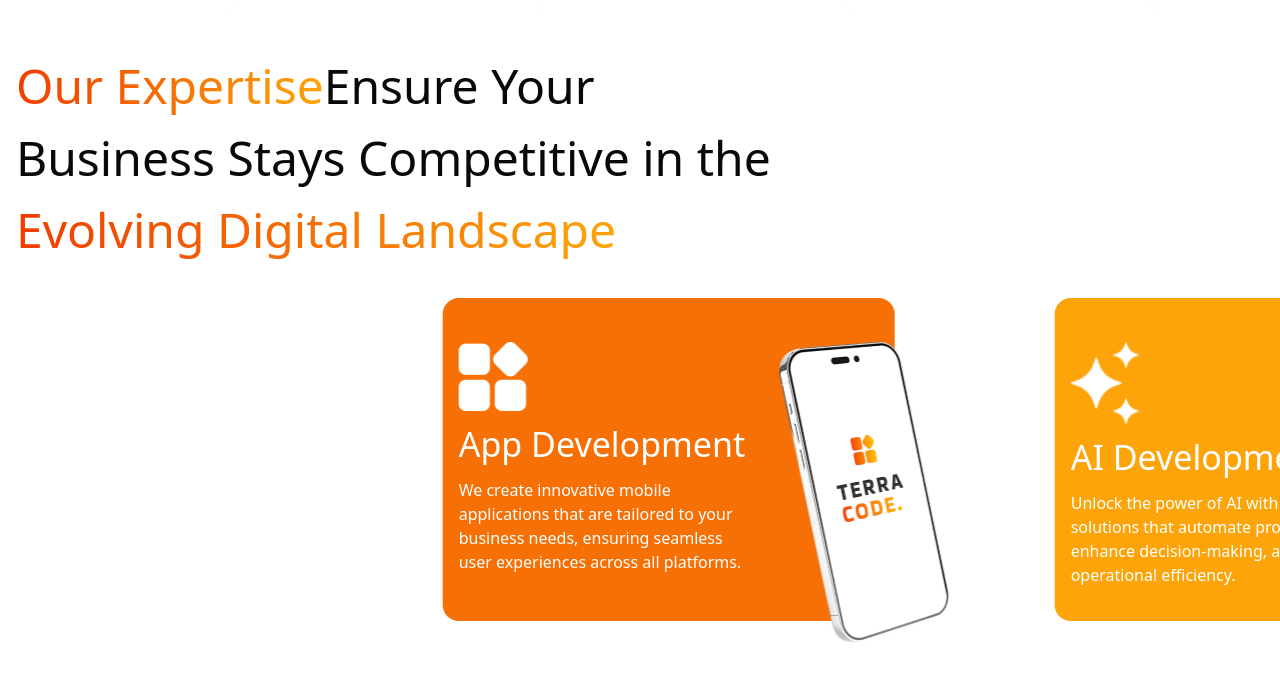
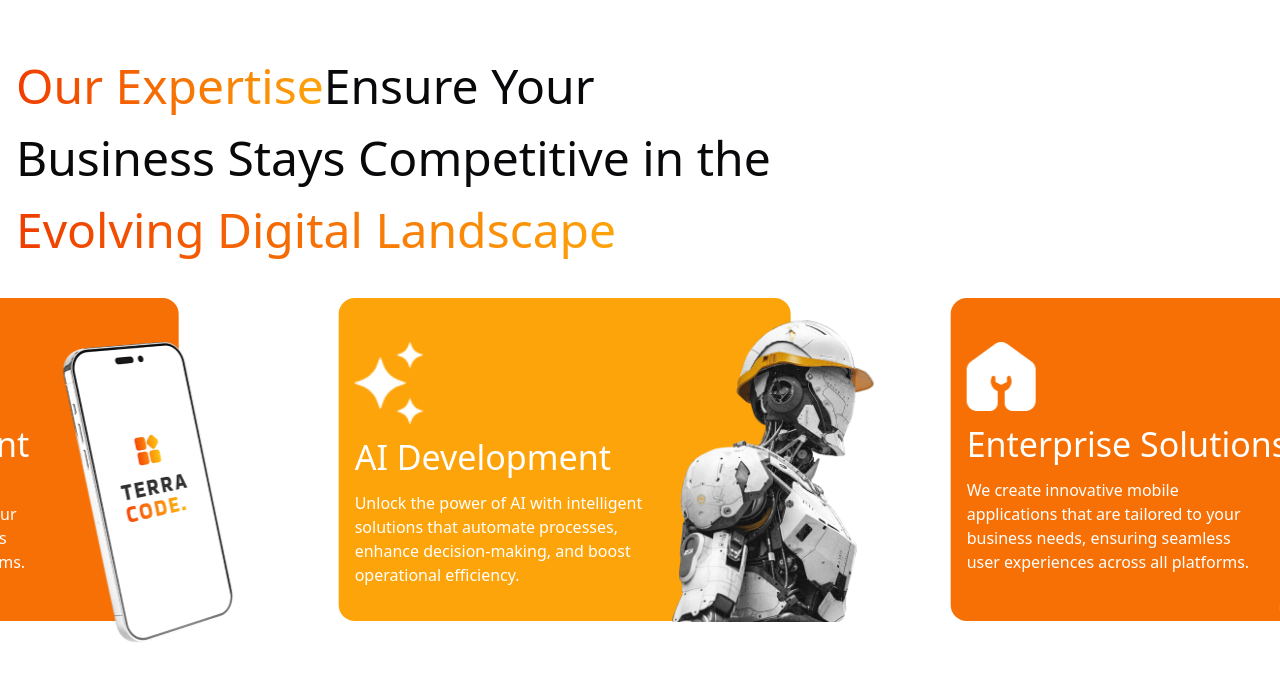
Before and after one commit to Terracode-Dev/Main-Site, a React (Vite) app: page / in a window 1280 px wide. Shown: the part 797-1477 px from the top of the page. Built offline with nearby package versions, Linux system fonts and the light colour scheme.

Commit message:
final push

```diff
--- a/src/components/home/Services.tsx
+++ b/src/components/home/Services.tsx
@@ -7,7 +7,6 @@ const Example = () => {
   return (
 
     <div className="">
-
       <HorizontalScrollCarousel />
     </div>
   );
@@ -19,7 +18,7 @@ const HorizontalScrollCarousel = () => {
     target: targetRef,
   });
 
-  const x = useTransform(scrollYProgress, [0, 1], ["40%", "-80%"]);
+  const x = useTransform(scrollYProgress, [0, 1], ["2%", "-80%"]);
 
   return (
     <section ref={targetRef} className="relative h-[300vh] ">
@@ -109,7 +108,7 @@ const cards = [
     image: "/AI-1.png",
     bgColor: "bg-[#FDA40A]",
     id: 2,
-    sty:'absolute md:right-[-125px] right-[-78px] md:top-1 top-4 md:w-[320px] md:h-[320px] w-[200px] h-[200px]'
+    sty:'absolute md:right-[-125px] right-[-78px] md:top-1 top-0 md:w-[320px] md:h-[320px] w-[200px] h-[200px]'
   },
   {
     title: "Enterprise Solutions",
```
